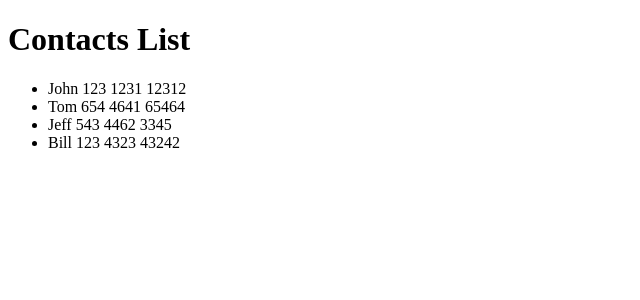
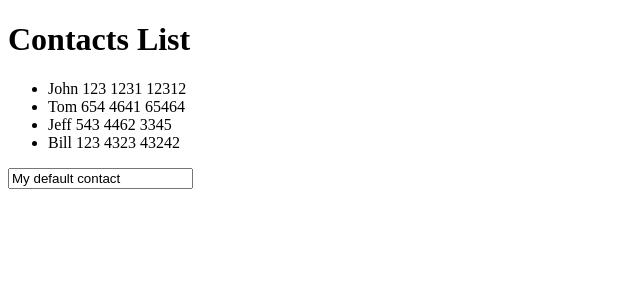
Before and after one commit to nfabacus/wikipediaViewer, a React app: page / in a window 1280 px wide. Shown: the top 300 px of the page, without its empty margins (0-640 px from the left). Built offline with nearby package versions, Linux system fonts and the light colour scheme.

Commit message:
controlled input

```diff
--- a/src/ContactsList.js
+++ b/src/ContactsList.js
@@ -2,14 +2,31 @@ import React from 'react';
 import Contact from './Contact';
 
 class ContactsList extends React.Component {
+  constructor(){
+    super();
+    this.state = {
+      search: 'My default contact'
+    };
+  }
+
+  updateSearch(event) {
+    this.setState({search: event.target.value.substr(0, 40)});
+  }
+
   render() {
+    return (
+      <div>
+        <ul>
+          {this.props.contacts.map((contact)=>{
+            return <Contact contact={contact} key={contact.id}/>
+          })}
+        </ul>
+        <input type="text"
+               value={this.state.search}
+               onChange={this.updateSearch.bind(this)}/>
 
-    return (
-      <ul>
-        {this.props.contacts.map((contact)=>{
-          return <Contact contact={contact} key={contact.id}/>
-        })}
-      </ul>
+      </div>
+
     )
   }
 }
```
